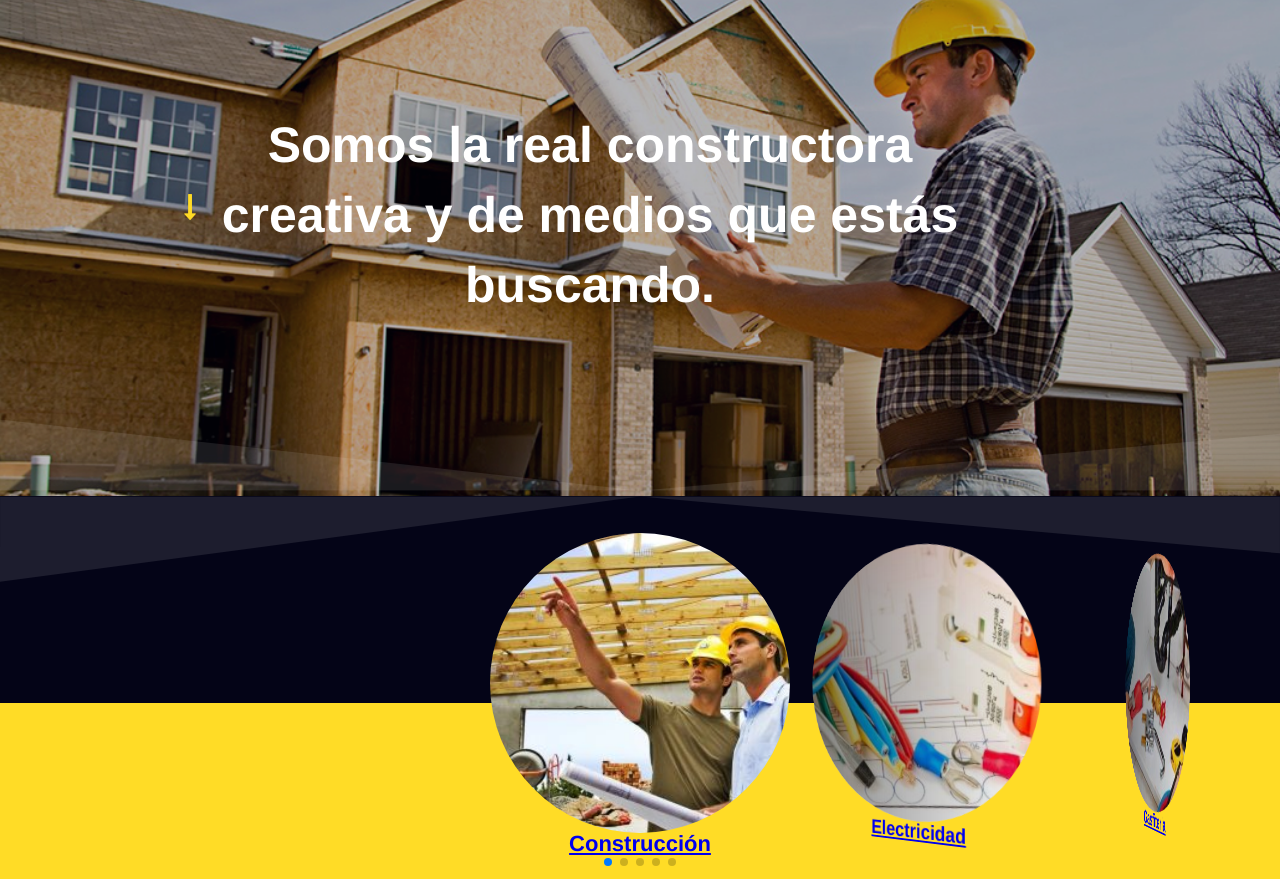
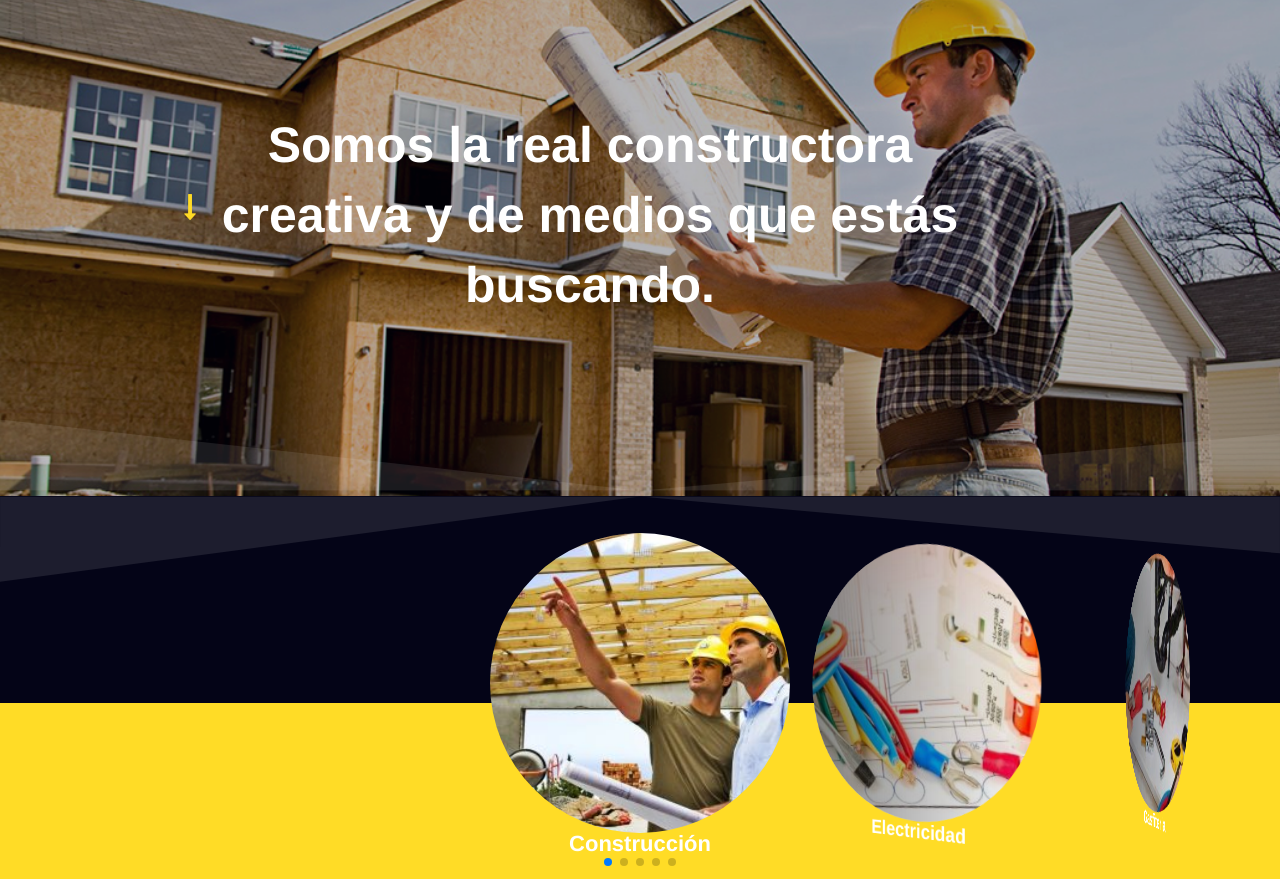
Before and after one commit to Cebeing1/WebYirmiyahu, a plain HTML site: page index.html in a window 1280 px wide. Shown: the part 73-952 px from the top of the page. Drawn offline with Linux system fonts and the light colour scheme.

Commit message:
Update swiper.css

```diff
--- a/css/swiper.css
+++ b/css/swiper.css
@@ -37,3 +37,8 @@ html,
         border-radius: 50%;
         cursor: pointer;
       }
+
+      .swiper-slide a {
+        text-decoration: none;
+        color:#fff;
+      }
```
